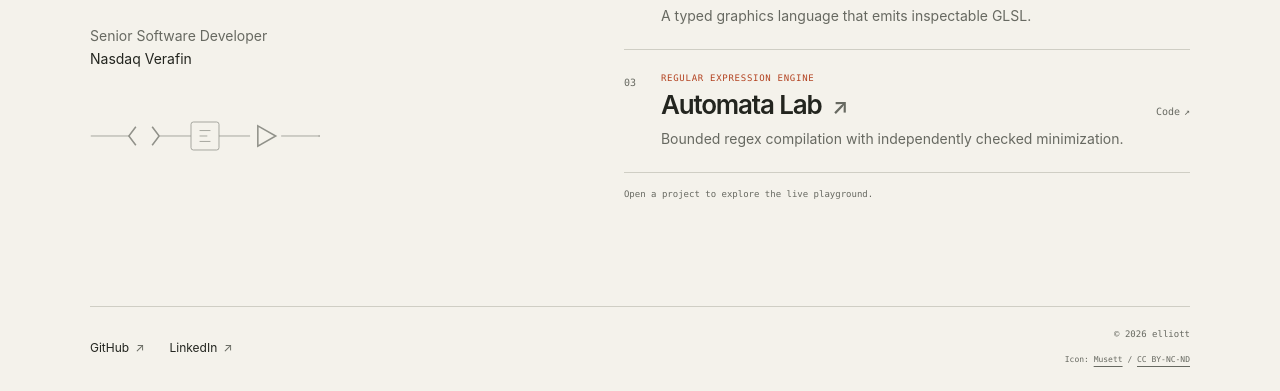
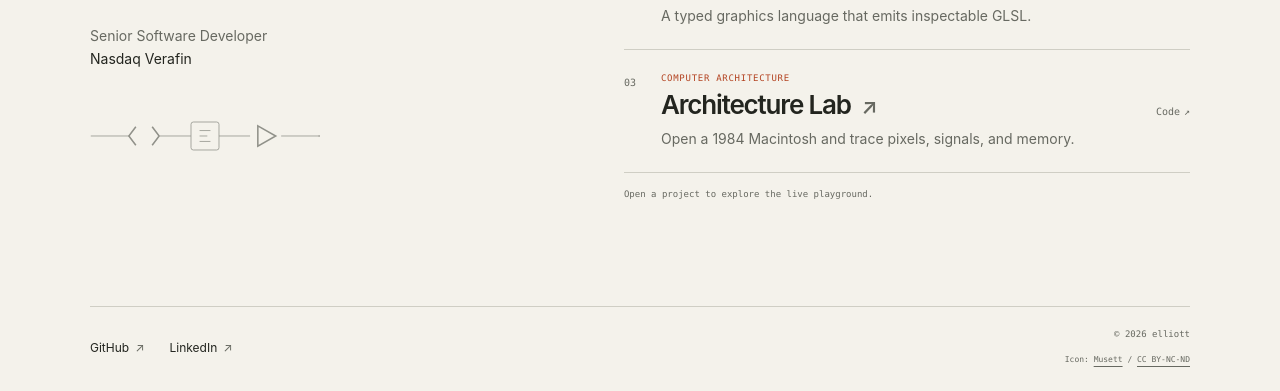
Before and after one commit to elliottbarnes/my-website, a plain HTML site: page index.html in a window 1280 px wide. Shown: the part 409-800 px from the top of the page. Drawn offline with Linux system fonts and the light colour scheme.

Commit message:
Feature Macintosh Architecture Lab on portfolio (#13)

```diff
--- a/index.html
+++ b/index.html
@@ -79,14 +79,14 @@
             </a>
             <a class="source" data-source="pixel-language" href="https://github.com/elliottbarnes/pixel-language" aria-label="Pixel Language source on GitHub">Code <span aria-hidden="true">↗</span></a>
           </article>
-          <article class="project" data-project="automata-lab">
+          <article class="project" data-project="architecture-lab">
             <span class="project-number" aria-hidden="true">03</span>
-            <a class="project-demo" data-demo="automata-lab" href="https://elliottbarnes.github.io/automata-lab/" aria-label="Open Automata Lab live demo">
-              <span class="project-kind">Regular expression engine</span>
-              <h3>Automata Lab <span class="arrow" aria-hidden="true">↗</span></h3>
-              <p>Bounded regex compilation with independently checked minimization.</p>
+            <a class="project-demo" data-demo="architecture-lab" href="https://elliottbarnes.github.io/architecture-lab/" aria-label="Open Architecture Lab live demo">
+              <span class="project-kind">Computer architecture</span>
+              <h3>Architecture Lab <span class="arrow" aria-hidden="true">↗</span></h3>
+              <p>Open a 1984 Macintosh and trace pixels, signals, and memory.</p>
             </a>
-            <a class="source" data-source="automata-lab" href="https://github.com/elliottbarnes/automata-lab" aria-label="Automata Lab source on GitHub">Code <span aria-hidden="true">↗</span></a>
+            <a class="source" data-source="architecture-lab" href="https://github.com/elliottbarnes/architecture-lab" aria-label="Architecture Lab source on GitHub">Code <span aria-hidden="true">↗</span></a>
           </article>
           <p class="project-note">Open a project to explore the live playground.</p>
         </section>
--- a/scripts/verify-site.mjs
+++ b/scripts/verify-site.mjs
@@ -113,7 +113,7 @@ export async function verifySite(directory, { sourceRoot } = {}) {
   // demo and source links, each with an accessible name.
   for (const [attribute, base] of [["data-demo", "https://elliottbarnes.github.io/"], ["data-source", "https://github.com/elliottbarnes/"]]) {
     const links = index.filter((tag) => tag.attrs.has(attribute));
-    const expected = ["automata-lab", "glassbox", "pixel-language"];
+    const expected = ["architecture-lab", "glassbox", "pixel-language"];
     if (JSON.stringify(links.map((tag) => tag.attrs.get(attribute)).sort()) !== JSON.stringify(expected)) {
       throw new Error(`index.html: expected three unique ${attribute} links`);
     }
```
Also changed, not shown: tests/build.test.mjs (+2 -0 lines), README.md.
